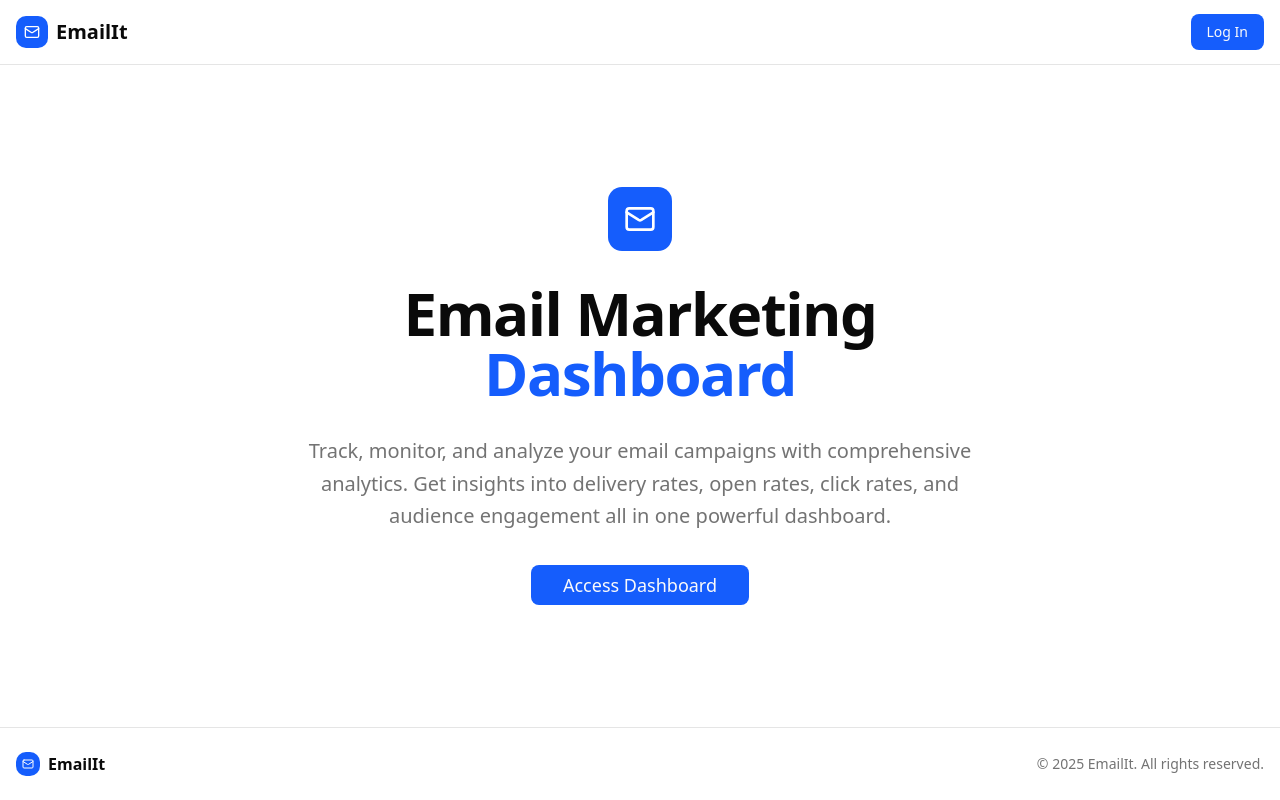
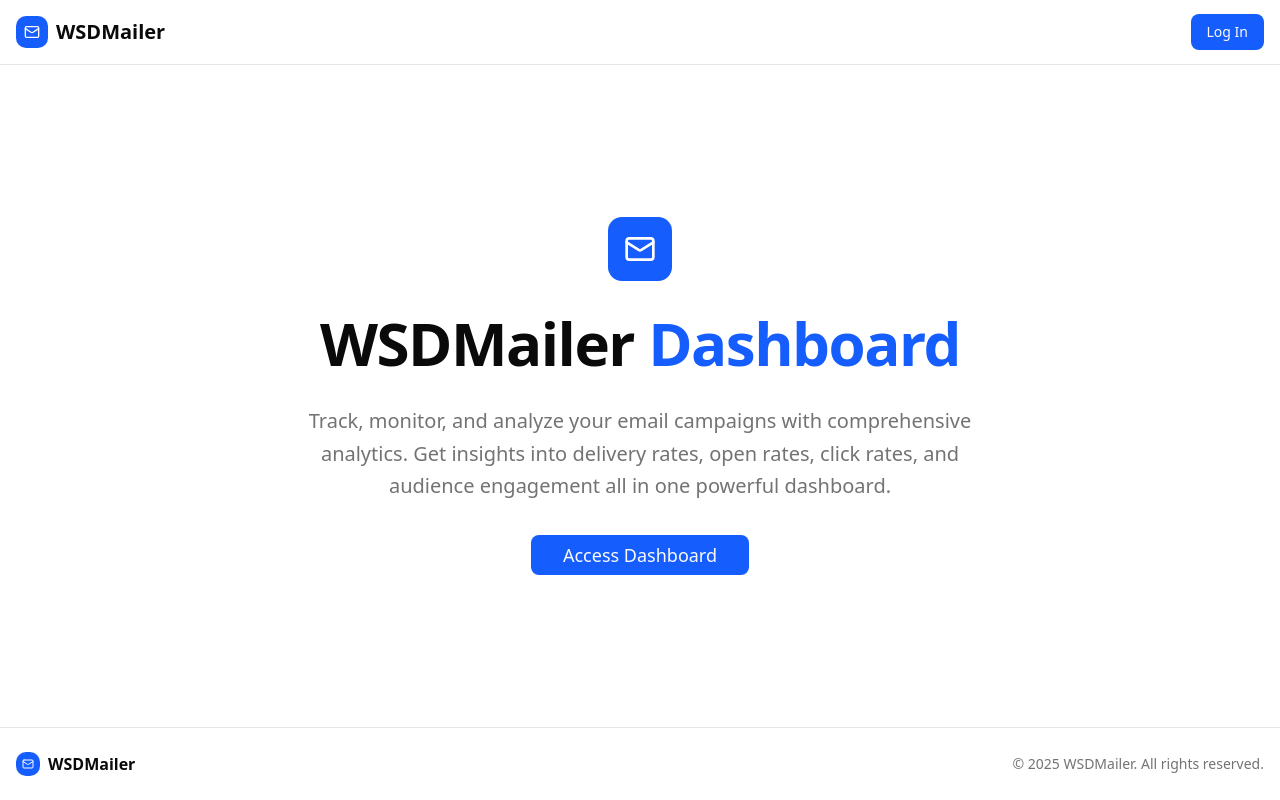
Before and after one commit to GidyMane/Emailit_Tracker, a Next.js app: page / in a window 1280 px wide. Built offline with nearby package versions, Linux system fonts and the light colour scheme; no server answers.

Commit message:
update the contents on the WSD Wailer

```diff
--- a/src/components/landingpage.tsx
+++ b/src/components/landingpage.tsx
@@ -16,7 +16,7 @@ export function LandingPage() {
             <div className="flex aspect-square size-8 items-center justify-center rounded-lg bg-blue-600 text-white">
               <Mail className="size-4" />
             </div>
-            <span className="text-xl font-bold">EmailIt</span>
+            <span className="text-xl font-bold">WSDMailer</span>
           </div>
 
           <LoginLink>
@@ -38,7 +38,7 @@ export function LandingPage() {
 
             {/* Title */}
             <h1 className="text-4xl md:text-5xl lg:text-6xl font-bold tracking-tight">
-              Email Marketing
+              WSDMailer
               <span className="text-blue-600"> Dashboard</span>
             </h1>
 
@@ -67,11 +67,11 @@ export function LandingPage() {
               <div className="flex aspect-square size-6 items-center justify-center rounded-lg bg-blue-600 text-white">
                 <Mail className="size-3" />
               </div>
-              <span className="font-semibold">EmailIt</span>
+              <span className="font-semibold">WSDMailer</span>
             </div>
 
             <p className="text-sm text-muted-foreground">
-              © {currentYear} EmailIt. All rights reserved.
+              © {currentYear} WSDMailer. All rights reserved.
             </p>
           </div>
         </div>
```
